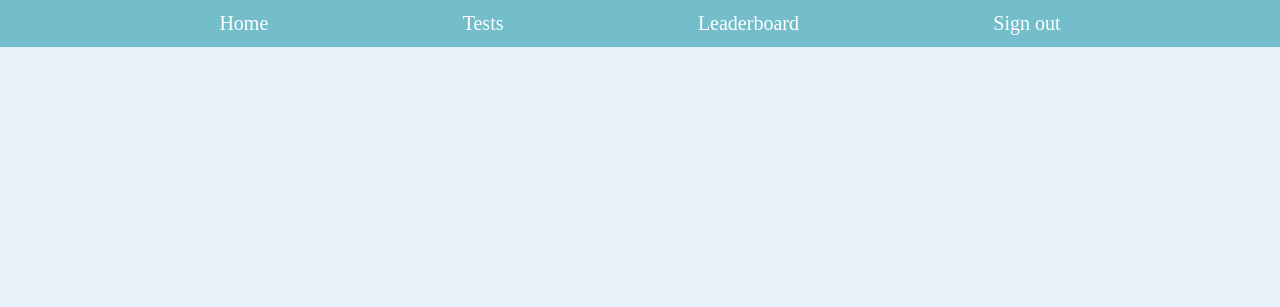
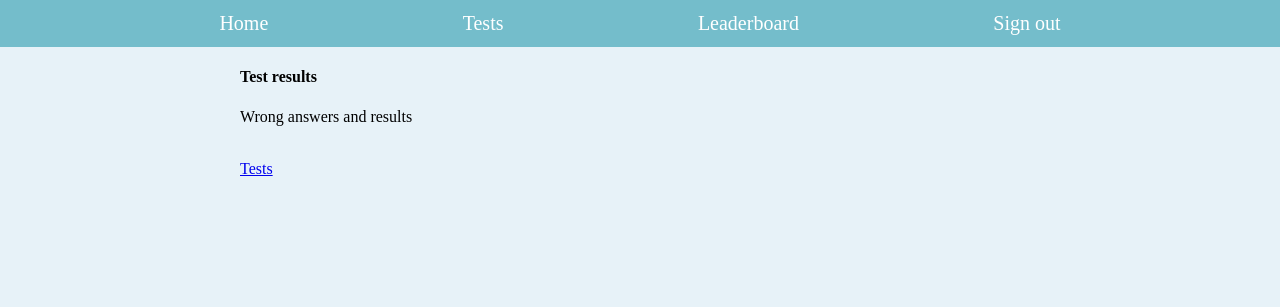
Before and after one commit to jblxo/znalostni-web, a PHP site: page /mark_test.php in a window 1280 px wide. Shown: the top 307 px of the page. Run offline with PHP 8.4, Linux system fonts and the light colour scheme; the visitor is signed in with stand-in values (Sample User, id 1).

Commit message:
Complete test marking

```diff
--- a/mark_test.php
+++ b/mark_test.php
@@ -1,12 +1,15 @@
 <?php include './templates/header.php'; ?>
 <?php include './auth.php'; ?>
-
+<section class="mark-test">
+<h4>Test results</h4>
+<p>Wrong answers and results</p>
 <?php
 
 require_once './server/Database.php';
 
 $correct = 0;
 $wrong = 0;
+$total = 0;
 
 if (!empty($_POST['submit']) && !empty($_REQUEST['id'])) {
     $test = $database->getTestAnswers($_REQUEST['id']);
@@ -16,12 +19,24 @@
             ++$correct;
         } else {
             ++$wrong;
-            }
+            echo '<div>'.$row['title'].'</div>';
+            echo '<div>Wrong answer: '.$row['option'.$_POST['question'.$row['id']]].'</div>';
+            echo '<div>Correct answer: '.$row['option'.$row['correctOptionIndex']].'</div>';
+            echo '<br>';
         }
 
+        ++$total;
+    }
+
+    $rate = (100 * $correct) / $total;
+
+    echo 'Success rate: '.(100 * $correct) / $total.'%<br>';
     echo 'Correct: '.$correct;
     echo '<br>';
     echo 'Wrong: '.$wrong;
 }
 ?>
+<br>
+<a href="/tests.php">Tests</a>
+</section>
 <?php include './templates/footer.php'; ?>
--- a/server/Database.php
+++ b/server/Database.php
@@ -81,7 +81,7 @@ class Database
 
     public function getTestAnswers($idTest)
     {
-        $sql = $this->db->prepare('SELECT DISTINCT q.id, q.correctOptionIndex FROM tests as t INNER JOIN questions as q ON q.test = ?');
+        $sql = $this->db->prepare('SELECT DISTINCT q.id, q.title, q.option1, q.option2, q.option3, q.correctOptionIndex FROM tests as t INNER JOIN questions as q ON q.test = ?');
         $sql->bind_param('i', $idTest);
         $sql->execute();
         printf($sql->error);
```
Lines whose indentation alone changed are shown as unchanged.
